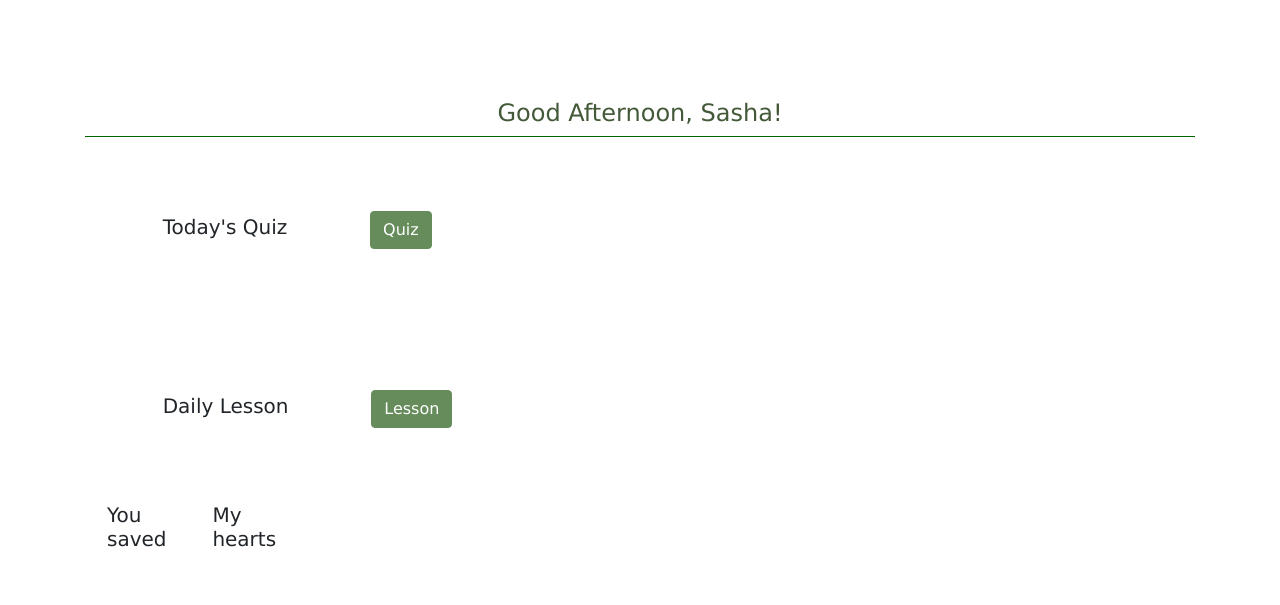
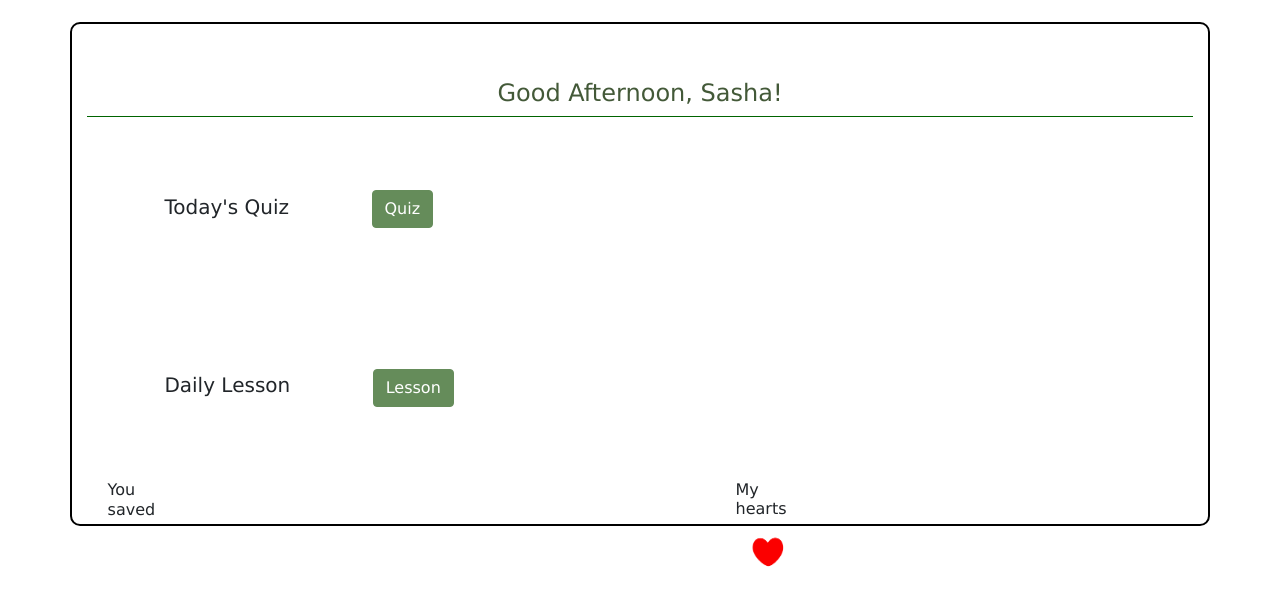
Before and after one commit to chloeshim/recycleRanger, a website: page views/public/index.html in a window 1280 px wide. Shown: the part 311-916 px from the top of the page. Drawn offline with nearby package versions, Linux system fonts and the light colour scheme.

Commit message:
hearts included

```diff
--- a/views/public/index.html
+++ b/views/public/index.html
@@ -15,9 +15,9 @@
 
 <body>
 
-<div class="home_container">
+<div class="main">
     <img src="images/Recycle Ranger.png" class="logo center" alt="Recycle Ranger">
-    <div class="home container center">
+    <div class="home container main_container">
         <div id="welcome_container" class="welcome">
             <h4 class="dark-green">Good Afternoon, Sasha! </h4>
         </div>
@@ -32,10 +32,11 @@
         </div>
         <div id="profile_container" class="col-md-8 profile-container">
             <div>
-                <h5>You saved</h5>
+                <h6>You saved</h6>
             </div>
-            <div>
-                <h5>My hearts</h5>
+            <div class="heart-container">
+                <h6>My hearts</h6>
+                <img src="images/red-heart.png" class="heart center" alt="my-heart">
             </div>
 
         </div>
--- a/views/public/stylesheets/style.css
+++ b/views/public/stylesheets/style.css
@@ -87,7 +87,11 @@ body {
 img.logo {
     height: 180px;
     width: 180px;
-    margin-top: 10%;
+}
+
+img.heart {
+    height: 50px;
+    width: 50px;
 }
 
 .main {
@@ -102,15 +106,37 @@ img.logo {
     margin-right: auto;
 }
 
+
+.welcome {
+    text-align: center;
+    border-bottom: 1px solid darkgreen;
+    padding-top: 5%;
+}
+
+.home h5 {
+    display: inline-block;
+    margin: 7%;
+}
+
+.home h6 {
+    display: inline-block;
+    margin: 7%;
+}
+
+.profile-container div{
+    display:inline-block;
+}
+
+.heart-container {
+    float:right;
+}
+
+
+/* leaderboard */
 .main_container {
     margin-top: 25px;
     border: 2px solid black;
     border-radius: 10px;
-}
-
-
-.home_table {
-    border: 1px solid #435938;
 }
 
 .user_img {
@@ -124,19 +150,3 @@ img.logo {
     border-radius: 50%;
     border: 2px solid black;
 }
-.home {
-    margin-top: 8%;
-}
-.welcome {
-    text-align: center;
-    border-bottom: 1px solid darkgreen;
-}
-
-.home h5 {
-    display: inline-block;
-    margin: 7%;
-}
-
-.profile-container div{
-    display:inline-block;
-}
```
